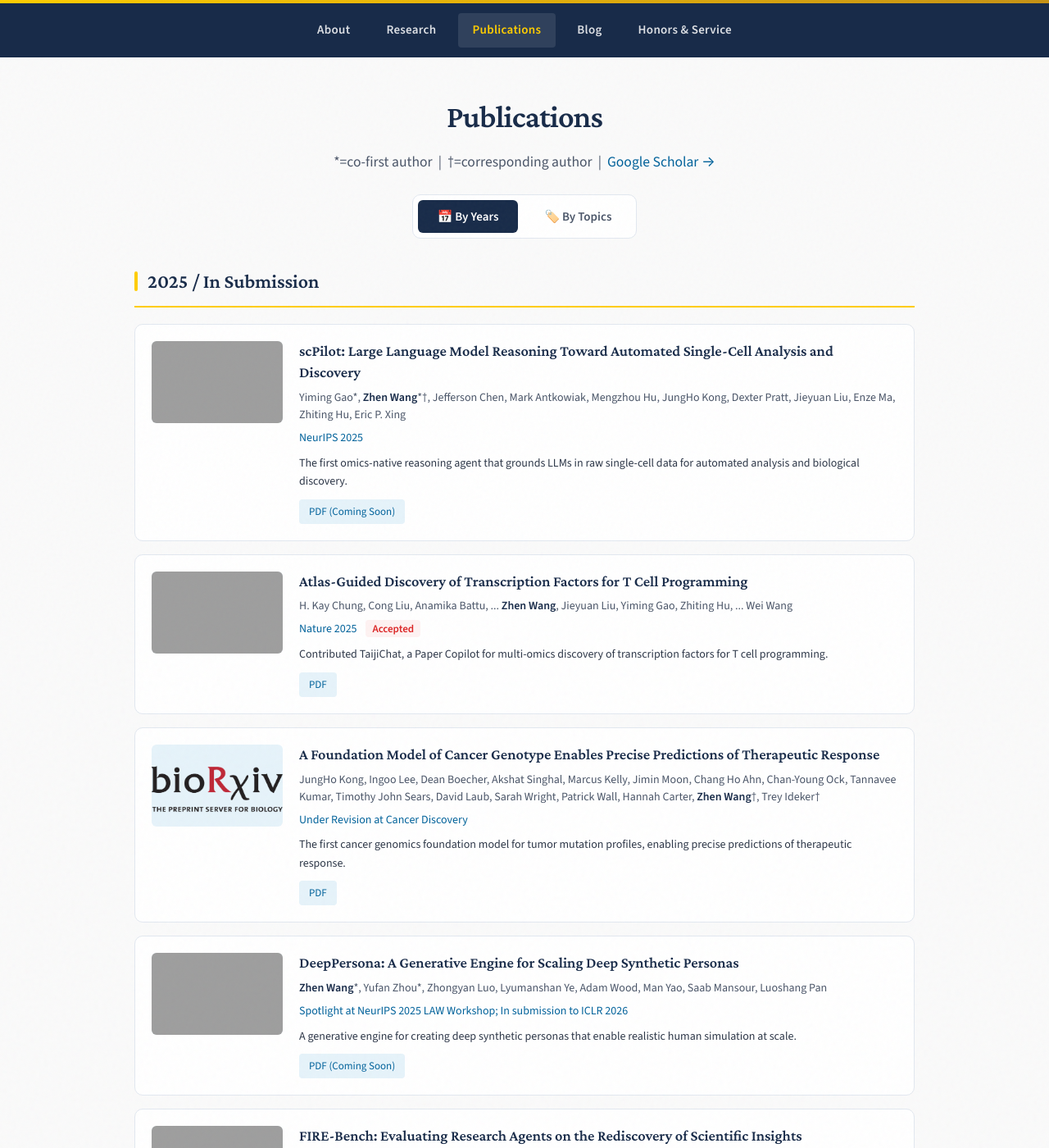
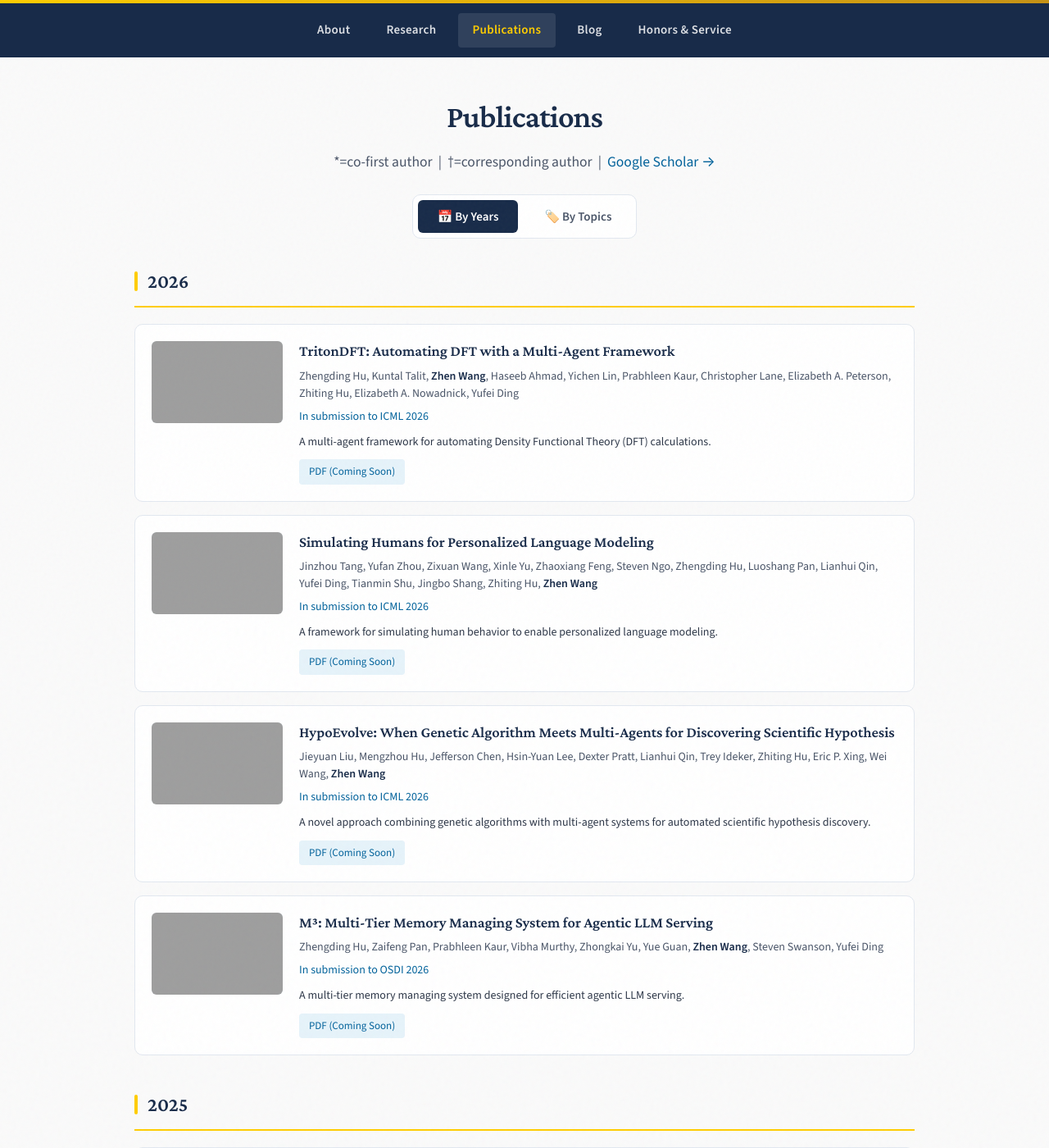
Before and after one commit to zhenwang9102/zhenwang9102.github.io, a Jekyll site: the page page_pubs.html, which Jekyll copies as it is, in a window 1280 px wide and 1400 px high. Shown: the whole window at 82% size. Built offline with Jekyll 4.4.1, drawn with Linux system fonts in a browser that asks for light colours; some of the changed text lies outside the part shown; grey boxes are pictures that could not be loaded.

Commit message:
Update page_pubs.html

```diff
--- a/page_pubs.html
+++ b/page_pubs.html
@@ -361,9 +361,75 @@
     <!-- ==================== BY YEARS VIEW ==================== -->
     <div class="view-section active" id="viewYears">
 
+      <!-- 2026 -->
+      <section class="section">
+        <h2 class="section-title">2026</h2>
+
+        <div class="paper-card">
+          <div class="paper-image">
+            <img src="/images/tritondft_2026.png" alt="TritonDFT" onerror="this.onerror=null;this.src='/images/ArXiv_logo_2022.png';">
+          </div>
+          <div class="paper-content">
+            <h3 class="paper-title"><a href="https://zhenwang9102.github.io/">TritonDFT: Automating DFT with a Multi-Agent Framework</a></h3>
+            <p class="paper-authors">Zhengding Hu, Kuntal Talit, <strong>Zhen Wang</strong>, Haseeb Ahmad, Yichen Lin, Prabhleen Kaur, Christopher Lane, Elizabeth A. Peterson, Zhiting Hu, Elizabeth A. Nowadnick, Yufei Ding</p>
+            <p class="paper-venue">In submission to ICML 2026</p>
+            <p class="paper-description">A multi-agent framework for automating Density Functional Theory (DFT) calculations.</p>
+            <div class="paper-links">
+              <a href="https://zhenwang9102.github.io/">PDF (Coming Soon)</a>
+            </div>
+          </div>
+        </div>
+
+        <div class="paper-card">
+          <div class="paper-image">
+            <img src="/images/simulating_humans_2026.png" alt="Simulating Humans" onerror="this.onerror=null;this.src='/images/ArXiv_logo_2022.png';">
+          </div>
+          <div class="paper-content">
+            <h3 class="paper-title"><a href="https://zhenwang9102.github.io/">Simulating Humans for Personalized Language Modeling</a></h3>
+            <p class="paper-authors">Jinzhou Tang, Yufan Zhou, Zixuan Wang, Xinle Yu, Zhaoxiang Feng, Steven Ngo, Zhengding Hu, Luoshang Pan, Lianhui Qin, Yufei Ding, Tianmin Shu, Jingbo Shang, Zhiting Hu, <strong>Zhen Wang</strong></p>
+            <p class="paper-venue">In submission to ICML 2026</p>
+            <p class="paper-description">A framework for simulating human behavior to enable personalized language modeling.</p>
+            <div class="paper-links">
+              <a href="https://zhenwang9102.github.io/">PDF (Coming Soon)</a>
+            </div>
+          </div>
+        </div>
+
+        <div class="paper-card">
+          <div class="paper-image">
+            <img src="/images/hypoevolve_2026.png" alt="HypoEvolve" onerror="this.onerror=null;this.src='/images/ArXiv_logo_2022.png';">
+          </div>
+          <div class="paper-content">
+            <h3 class="paper-title"><a href="https://zhenwang9102.github.io/">HypoEvolve: When Genetic Algorithm Meets Multi-Agents for Discovering Scientific Hypothesis</a></h3>
+            <p class="paper-authors">Jieyuan Liu, Mengzhou Hu, Jefferson Chen, Hsin-Yuan Lee, Dexter Pratt, Lianhui Qin, Trey Ideker, Zhiting Hu, Eric P. Xing, Wei Wang, <strong>Zhen Wang</strong></p>
+            <p class="paper-venue">In submission to ICML 2026</p>
+            <p class="paper-description">A novel approach combining genetic algorithms with multi-agent systems for automated scientific hypothesis discovery.</p>
+            <div class="paper-links">
+              <a href="https://zhenwang9102.github.io/">PDF (Coming Soon)</a>
+            </div>
+          </div>
+        </div>
+
+        <div class="paper-card">
+          <div class="paper-image">
+            <img src="/images/m3_memory_2025.png" alt="M3 Memory" onerror="this.onerror=null;this.src='/images/ArXiv_logo_2022.png';">
+          </div>
+          <div class="paper-content">
+            <h3 class="paper-title"><a href="https://zhenwang9102.github.io/">M³: Multi-Tier Memory Managing System for Agentic LLM Serving</a></h3>
+            <p class="paper-authors">Zhengding Hu, Zaifeng Pan, Prabhleen Kaur, Vibha Murthy, Zhongkai Yu, Yue Guan, <strong>Zhen Wang</strong>, Steven Swanson, Yufei Ding</p>
+            <p class="paper-venue">In submission to OSDI 2026</p>
+            <p class="paper-description">A multi-tier memory managing system designed for efficient agentic LLM serving.</p>
+            <div class="paper-links">
+              <a href="https://zhenwang9102.github.io/">PDF (Coming Soon)</a>
+            </div>
+          </div>
+        </div>
+
+      </section>
+
       <!-- 2025 -->
       <section class="section">
-        <h2 class="section-title">2025 / In Submission</h2>
+        <h2 class="section-title">2025</h2>
 
         <div class="paper-card">
           <div class="paper-image">
@@ -382,7 +448,7 @@
 
         <div class="paper-card">
           <div class="paper-image">
-            <img src="/images/nature_2025.png" alt="Nature 2025" onerror="this.onerror=null;this.src='/images/ArXiv_logo_2022.png';">
+            <img src="https://upload.wikimedia.org/wikipedia/commons/thumb/d/db/Nature_journal_logo.svg/960px-Nature_journal_logo.svg.png" alt="Nature 2025" onerror="this.onerror=null;this.src='/images/ArXiv_logo_2022.png';">
           </div>
           <div class="paper-content">
             <h3 class="paper-title"><a href="https://www.biorxiv.org/content/10.1101/2023.01.03.522354">Atlas-Guided Discovery of Transcription Factors for T Cell Programming</a></h3>
@@ -492,27 +558,12 @@
           <div class="paper-content">
             <h3 class="paper-title"><a href="https://arxiv.org/abs/2505.12808">Decentralized Arena: Towards Democratic and Scalable Automatic Evaluation of Language Models</a></h3>
             <p class="paper-authors">Yanbin Yin*, Kun Zhou*, <strong>Zhen Wang</strong>*, Xiangdong Zhang, Yifei Shao, Shibo Hao, Yi Gu, Jieyuan Liu, Somanshu Singla, Tianyang Liu, Eric P. Xing, Zhengzhong Liu, Haojian Jin, Zhiting Hu</p>
-            <p class="paper-venue">In submission to ACL 2026</p>
+            <p class="paper-venue">ArXiv; In submission to ACL 2026</p>
             <p class="paper-description">Democratic LLM benchmarking where models judge each other for scalable and fair evaluation.</p>
             <div class="paper-links">
               <a href="https://arxiv.org/pdf/2505.12808">PDF</a>
               <a href="https://de-arena.maitrix.org/">Demo</a>
               <a href="https://huggingface.co/spaces/LLM360/de-arena">Leaderboard</a>
-            </div>
-          </div>
-        </div>
-
-        <div class="paper-card">
-          <div class="paper-image">
-            <img src="/images/m3_memory_2025.png" alt="M3 Memory" onerror="this.onerror=null;this.src='/images/ArXiv_logo_2022.png';">
-          </div>
-          <div class="paper-content">
-            <h3 class="paper-title"><a href="https://zhenwang9102.github.io/">M³: Multi-Tier Memory Managing System for Agentic LLM Serving</a></h3>
-            <p class="paper-authors">Zhengding Hu, Zaifeng Pan, Prabhleen Kaur, Vibha Murthy, Zhongkai Yu, Yue Guan, <strong>Zhen Wang</strong>, Steven Swanson, Yufei Ding</p>
-            <p class="paper-venue">In submission to OSDI 2026</p>
-            <p class="paper-description">A multi-tier memory managing system designed for efficient agentic LLM serving.</p>
-            <div class="paper-links">
-              <a href="https://zhenwang9102.github.io/">PDF (Coming Soon)</a>
             </div>
           </div>
         </div>
```
